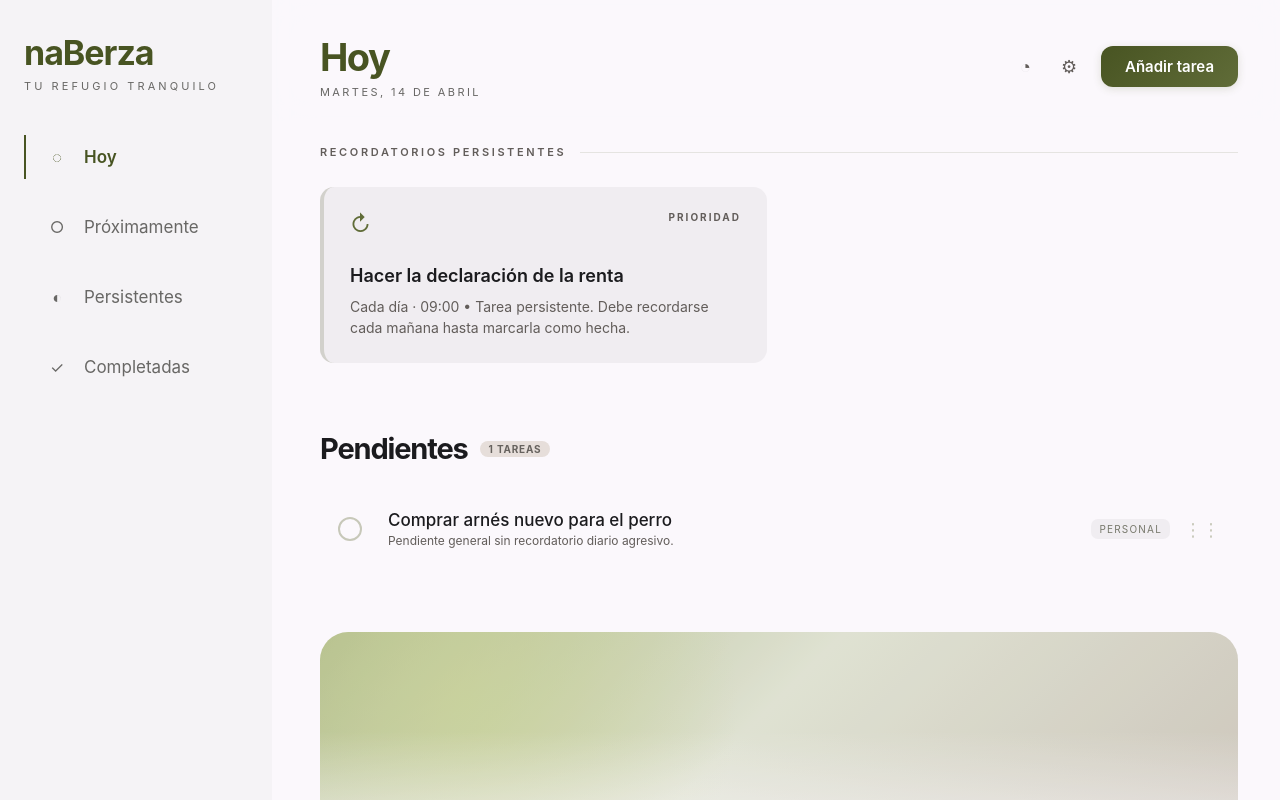
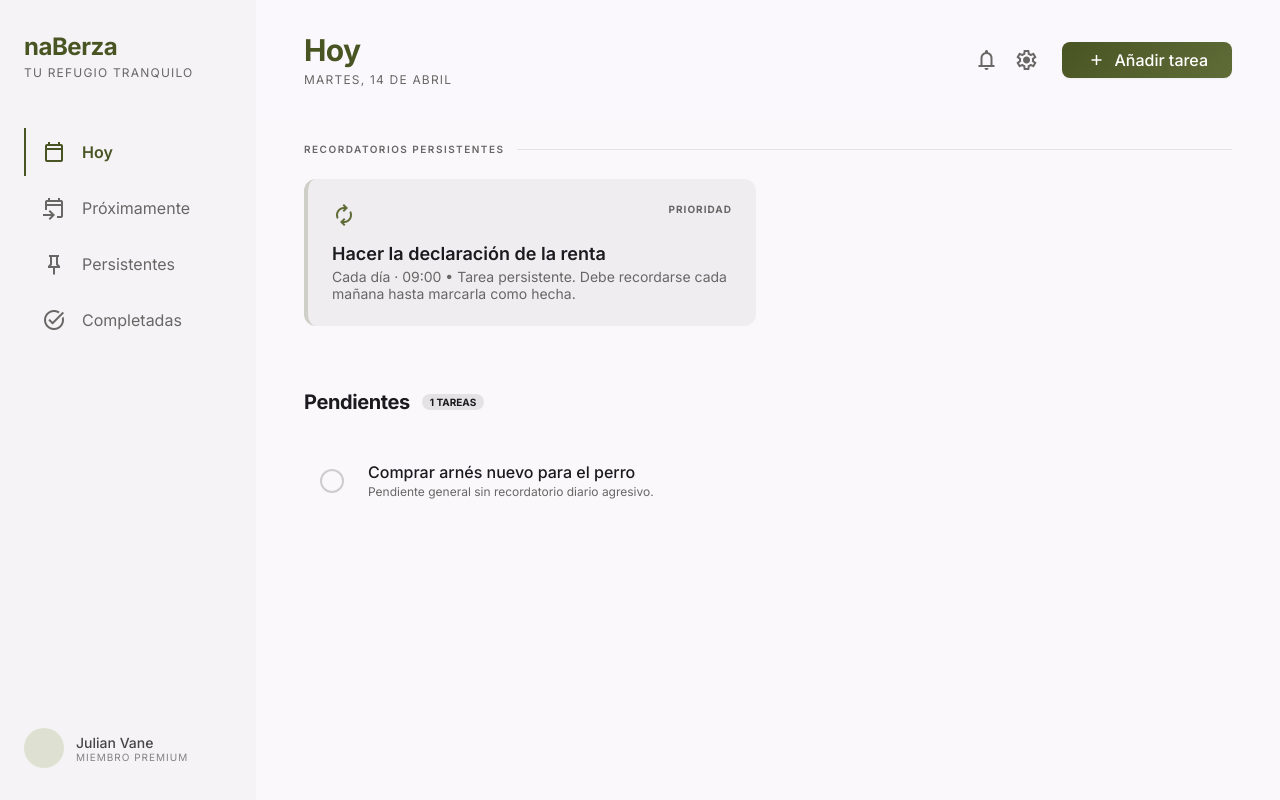
Before and after one commit to micaelanon/naberza, a Next.js app in the folder code/: page / in a window 1280 px wide. Shown: the top 800 px of the page. Built offline with nearby package versions, Linux system fonts and the light colour scheme.

Commit message:
feat: redesign dashboard following 'Quiet Sanctuary' editorial concept in Spanish

```diff
--- a/code/src/app/(dashboard)/page.css
+++ b/code/src/app/(dashboard)/page.css
@@ -1,55 +1,77 @@
 .dashboard-page {
-  display: grid;
-  grid-template-columns: 272px minmax(0, 1fr);
+  display: flex;
   min-height: 100vh;
-  background: #fbf8fc;
+  background-color: #fbf8fc;
+  color: #1b1b1e;
+  font-family: 'Inter', sans-serif;
+  -webkit-font-smoothing: antialiased;
 }
 
 .dashboard-page__sidebar {
+  width: 256px; /* 64 * 4 */
+  position: fixed;
+  left: 0;
+  top: 0;
+  height: 100vh;
+  background-color: #f5f3f6; /* no-line-sidebar */
   display: flex;
   flex-direction: column;
-  min-height: 100vh;
-  padding: 32px 24px 24px;
-  background: #f5f3f6;
+  padding: 32px 24px;
+  z-index: 50;
 }
 
 .dashboard-page__brand-block {
-  margin-bottom: 42px;
+  margin-bottom: 48px;
 }
 
 .dashboard-page__brand {
   margin: 0;
   color: #485422;
-  font-size: 34px;
+  font-size: 24px;
   font-weight: 700;
-  letter-spacing: -0.03em;
+  letter-spacing: -0.02em;
 }
 
 .dashboard-page__brand-subtitle {
-  margin: 6px 0 0;
+  margin: 4px 0 0;
   color: #686765;
-  font-size: 11px;
+  font-size: 12px;
   text-transform: uppercase;
-  letter-spacing: 0.28em;
+  letter-spacing: 0.1em;
 }
 
 .dashboard-page__nav {
-  display: grid;
-  gap: 26px;
+  display: flex;
+  flex-direction: column;
+  gap: 8px;
+  flex: 1;
 }
 
 .dashboard-page__nav-item {
   display: flex;
   align-items: center;
-  gap: 18px;
-  min-height: 44px;
-  padding: 0 0 0 22px;
-  border: 0;
+  gap: 16px;
+  padding: 12px 0 12px 16px;
+  color: #686765;
+  font-weight: 400;
+  text-decoration: none;
   border-left: 2px solid transparent;
+  transition: all 0.2s;
+  cursor: pointer;
   background: transparent;
-  color: #686765;
-  font-size: 17px;
-  text-align: left;
+  border-top: none;
+  border-right: none;
+  border-bottom: none;
+  font-family: 'Inter', sans-serif;
+  font-size: 16px;
+}
+
+.dashboard-page__nav-item:hover {
+  background-color: #f0edf1;
+}
+
+.dashboard-page__nav-item:active {
+  transform: scale(0.98);
 }
 
 .dashboard-page__nav-item--active {
@@ -58,344 +80,347 @@
   border-left-color: #485422;
 }
 
-.dashboard-page__nav-icon {
-  width: 18px;
-  text-align: center;
-  font-size: 16px;
-}
-
-.dashboard-page__sidebar-spacer {
-  flex: 1;
-}
-
 .dashboard-page__profile {
+  margin-top: auto;
+  padding-top: 32px;
   display: flex;
   align-items: center;
-  gap: 14px;
-  margin-top: auto;
-  opacity: 0.92;
+  gap: 12px;
+  opacity: 0.8;
 }
 
 .dashboard-page__avatar {
-  width: 48px;
-  height: 48px;
-  border: 1px solid rgba(72, 84, 34, 0.2);
-  border-radius: 999px;
-  background: radial-gradient(circle at 30% 30%, #444 0%, #232323 62%), linear-gradient(135deg, #d8d4d9, #bfc6a0);
-  box-shadow: inset 0 0 0 2px rgba(255, 255, 255, 0.45);
+  width: 40px;
+  height: 40px;
+  border-radius: 50%;
+  background-color: #d9ddc9; /* placeholder color */
+  overflow: hidden;
 }
 
 .dashboard-page__profile-name {
   margin: 0;
-  color: #303033;
-  font-size: 15px;
+  font-size: 14px;
   font-weight: 500;
 }
 
 .dashboard-page__profile-meta {
-  margin: 3px 0 0;
-  color: #77786b;
+  margin: 0;
   font-size: 10px;
   text-transform: uppercase;
-  letter-spacing: 0.22em;
+  letter-spacing: 0.1em;
+  color: #686765;
 }
 
 .dashboard-page__canvas {
-  min-width: 0;
+  margin-left: 256px;
+  flex: 1;
+  min-height: 100vh;
+  display: flex;
+  flex-direction: column;
+  background-color: #fbf8fc;
 }
 
 .dashboard-page__topbar {
+  display: flex;
+  justify-content: space-between;
+  align-items: center;
+  width: 100%;
+  padding: 32px 48px;
   position: sticky;
   top: 0;
-  z-index: 10;
-  display: flex;
-  align-items: center;
-  justify-content: space-between;
-  padding: 34px 42px 22px 48px;
-  background: rgba(251, 248, 252, 0.82);
+  background: rgba(251, 248, 252, 0.8);
   backdrop-filter: blur(20px);
+  z-index: 40;
 }
 
 .dashboard-page__topbar-title {
   margin: 0;
+  font-size: 30px;
+  font-weight: 700;
+  letter-spacing: -0.02em;
   color: #485422;
-  font-size: 38px;
-  font-weight: 700;
-  letter-spacing: -0.04em;
 }
 
 .dashboard-page__topbar-date {
-  margin: 5px 0 0;
+  margin: 4px 0 0;
+  font-size: 12px;
+  text-transform: uppercase;
+  letter-spacing: 0.1em;
   color: #686765;
-  font-size: 11px;
-  text-transform: uppercase;
-  letter-spacing: 0.22em;
 }
 
 .dashboard-page__topbar-actions {
   display: flex;
   align-items: center;
-  gap: 18px;
+  gap: 24px;
+}
+
+.dashboard-page__icon-buttons {
+  display: flex;
+  gap: 16px;
 }
 
 .dashboard-page__icon-button {
-  border: 0;
-  background: transparent;
-  color: #625d5a;
-  font-size: 18px;
+  background: none;
+  border: none;
+  color: #686765;
+  cursor: pointer;
+  transition: opacity 0.2s;
+  padding: 0;
+  display: flex;
+  align-items: center;
+  justify-content: center;
+}
+
+.dashboard-page__icon-button:hover {
+  opacity: 0.8;
 }
 
 .dashboard-page__primary-button {
-  padding: 11px 24px;
-  border: 0;
-  border-radius: 12px;
   background: linear-gradient(135deg, #485422 0%, #606c38 100%);
-  color: #fff;
-  font-size: 15px;
-  font-weight: 600;
-  box-shadow: 0 2px 8px rgba(72, 84, 34, 0.16);
+  color: white;
+  border-radius: 8px;
+  padding: 8px 24px;
+  font-weight: 500;
+  display: flex;
+  align-items: center;
+  gap: 8px;
+  border: none;
+  transition: all 0.2s;
+  box-shadow: 0 1px 2px rgba(0,0,0,0.05);
+  cursor: pointer;
+  font-family: 'Inter', sans-serif;
+  font-size: 16px;
+}
+
+.dashboard-page__primary-button:active {
+  transform: scale(0.95);
 }
 
 .dashboard-page__content {
-  max-width: 1040px;
-  padding: 24px 42px 56px 48px;
+  padding: 24px 48px;
+  max-width: 1024px;
+  width: 100%;
 }
 
+/* Persistent Section */
 .dashboard-page__section {
-  margin-bottom: 68px;
+  margin-bottom: 64px;
 }
 
-.dashboard-page__section-heading {
+.dashboard-page__section-header {
   display: flex;
   align-items: center;
-  gap: 14px;
-  margin-bottom: 28px;
+  gap: 12px;
+  margin-bottom: 24px;
 }
 
 .dashboard-page__section-kicker {
-  color: #625d5a;
-  font-size: 11px;
+  font-size: 10px;
+  text-transform: uppercase;
+  letter-spacing: 0.15em;
+  color: #686765;
   font-weight: 600;
-  text-transform: uppercase;
-  letter-spacing: 0.24em;
-  white-space: nowrap;
 }
 
 .dashboard-page__section-line {
+  height: 1px;
   flex: 1;
-  height: 1px;
-  background: rgba(199, 200, 185, 0.42);
+  background-color: rgba(104, 103, 101, 0.15);
 }
 
 .dashboard-page__persistent-grid {
   display: grid;
-  grid-template-columns: repeat(2, minmax(0, 1fr));
+  grid-template-columns: 1fr;
   gap: 24px;
 }
 
+@media (min-width: 768px) {
+  .dashboard-page__persistent-grid {
+    grid-template-columns: repeat(2, 1fr);
+  }
+}
+
 .dashboard-page__persistent-card {
+  background-color: #f0edf1;
+  border-radius: 12px;
+  padding: 24px;
   display: flex;
   flex-direction: column;
   justify-content: space-between;
-  min-height: 176px;
-  padding: 24px 26px;
-  border-left: 4px solid rgba(72, 84, 34, 0.18);
-  border-radius: 14px;
-  background: #f0edf1;
+  border-left: 4px solid rgba(72, 84, 34, 0.2);
+  transition: all 0.2s;
+  cursor: pointer;
 }
 
-.dashboard-page__persistent-topline {
-  display: flex;
-  align-items: start;
-  justify-content: space-between;
+.dashboard-page__persistent-card:hover {
+  background-color: #e5e2e6;
 }
 
-.dashboard-page__persistent-refresh {
+.dashboard-page__persistent-top {
+  display: flex;
+  justify-content: space-between;
+  align-items: flex-start;
+}
+
+.dashboard-page__persistent-icon {
   color: #606c38;
-  font-size: 22px;
 }
 
 .dashboard-page__persistent-tag {
-  color: #625d5a;
   font-size: 10px;
+  text-transform: uppercase;
+  letter-spacing: 0.1em;
+  color: #686765;
   font-weight: 700;
-  text-transform: uppercase;
-  letter-spacing: 0.2em;
 }
 
-.dashboard-page__persistent-body {
-  margin-top: 18px;
+.dashboard-page__persistent-info {
+  margin-top: 16px;
 }
 
 .dashboard-page__persistent-title {
   margin: 0;
-  color: #1b1b1e;
   font-size: 18px;
   font-weight: 600;
-  line-height: 1.3;
+  color: #1b1b1e;
 }
 
-.dashboard-page__persistent-copy {
-  margin: 8px 0 0;
-  color: #625d5a;
+.dashboard-page__persistent-desc {
+  margin: 4px 0 0;
   font-size: 14px;
-  line-height: 1.55;
+  color: #686765;
 }
 
+/* Todos Section */
 .dashboard-page__todo-header {
   display: flex;
   align-items: center;
   gap: 12px;
-  margin-bottom: 28px;
+  margin-bottom: 32px;
 }
 
 .dashboard-page__todo-title {
   margin: 0;
+  font-size: 20px;
+  font-weight: 700;
+  letter-spacing: -0.02em;
   color: #1b1b1e;
-  font-size: 29px;
-  font-weight: 700;
-  letter-spacing: -0.04em;
 }
 
 .dashboard-page__todo-badge {
-  padding: 2px 9px;
-  border-radius: 999px;
-  background: #e6deda;
-  color: #66625e;
+  background-color: #e5e2e6;
+  color: #1b1b1e;
+  padding: 2px 8px;
+  border-radius: 9999px;
   font-size: 10px;
   font-weight: 700;
-  letter-spacing: 0.08em;
 }
 
 .dashboard-page__todo-list {
-  display: grid;
-  gap: 6px;
+  display: flex;
+  flex-direction: column;
+  gap: 4px;
 }
 
 .dashboard-page__todo-item {
   display: flex;
   align-items: center;
-  gap: 26px;
-  padding: 16px 18px;
+  padding: 16px;
   border-radius: 12px;
+  transition: all 0.2s;
+  cursor: pointer;
+}
+
+.dashboard-page__todo-item:hover {
+  background-color: #ffffff;
 }
 
 .dashboard-page__todo-check {
   width: 24px;
   height: 24px;
-  border: 2px solid #c7c8b9;
-  border-radius: 999px;
-  flex: none;
+  border: 2px solid rgba(104, 103, 101, 0.3);
+  border-radius: 50%;
+  display: flex;
+  align-items: center;
+  justify-content: center;
+  margin-right: 24px;
+  transition: border-color 0.2s;
+}
+
+.dashboard-page__todo-item:hover .dashboard-page__todo-check {
+  border-color: #485422;
+}
+
+.dashboard-page__todo-check-inner {
+  width: 12px;
+  height: 12px;
+  background-color: #485422;
+  border-radius: 50%;
+  opacity: 0;
+  transition: opacity 0.2s;
+}
+
+.dashboard-page__todo-item:hover .dashboard-page__todo-check-inner {
+  opacity: 0.1;
 }
 
 .dashboard-page__todo-main {
   flex: 1;
-  min-width: 0;
-}
-
-.dashboard-page__todo-title-row {
-  display: flex;
-  align-items: center;
-  gap: 12px;
 }
 
 .dashboard-page__todo-item-title {
   margin: 0;
+  font-size: 16px;
+  font-weight: 500;
   color: #1b1b1e;
-  font-size: 17px;
-  font-weight: 500;
 }
 
-.dashboard-page__todo-time {
-  padding: 2px 8px;
-  border-radius: 6px;
-  background: rgba(72, 84, 34, 0.1);
-  color: #485422;
-  font-size: 10px;
-  font-weight: 700;
-}
-
-.dashboard-page__todo-copy {
-  margin: 3px 0 0;
-  color: #625d5a;
+.dashboard-page__todo-desc {
+  margin: 2px 0 0;
   font-size: 12px;
+  color: #686765;
 }
 
 .dashboard-page__todo-side {
   display: flex;
   align-items: center;
-  gap: 14px;
+  gap: 12px;
+  opacity: 0;
+  transition: opacity 0.2s;
+}
+
+.dashboard-page__todo-item:hover .dashboard-page__todo-side {
+  opacity: 1;
 }
 
 .dashboard-page__todo-chip {
-  padding: 4px 8px;
-  border-radius: 7px;
-  background: #f0edf1;
-  color: #77786b;
   font-size: 10px;
   text-transform: uppercase;
-  letter-spacing: 0.12em;
+  letter-spacing: 0.1em;
+  color: #686765;
+  background-color: #f0edf1;
+  padding: 4px 8px;
+  border-radius: 4px;
 }
 
 .dashboard-page__todo-drag {
-  color: #c7c8b9;
-  font-size: 18px;
-}
-
-.dashboard-page__image-panel {
-  position: relative;
-  height: 276px;
-  overflow: hidden;
-  border-radius: 28px;
-  background: radial-gradient(circle at 16% 26%, rgba(193, 205, 132, 0.7), transparent 34%), linear-gradient(135deg, #a0ae73 0%, #d9ddc9 44%, #c1b8ab 100%);
-  opacity: 0.82;
-}
-
-.dashboard-page__image-overlay {
-  position: absolute;
-  inset: 0;
-  background: linear-gradient(to top, #fbf8fc, transparent 64%);
-}
-
-.dashboard-page__image-caption {
-  position: absolute;
-  left: 34px;
-  bottom: 34px;
-  margin: 0;
-  color: #303033;
-  font-size: 12px;
-  font-weight: 500;
-  text-transform: uppercase;
-  letter-spacing: 0.24em;
-}
-
-@media (max-width: 1100px) {
-  .dashboard-page {
-    grid-template-columns: 240px minmax(0, 1fr);
-  }
+  color: rgba(104, 103, 101, 0.5);
 }
 
 @media (max-width: 860px) {
-  .dashboard-page {
-    grid-template-columns: 1fr;
-  }
-
   .dashboard-page__sidebar {
-    min-height: auto;
-    gap: 24px;
-  }
-
-  .dashboard-page__sidebar-spacer {
     display: none;
   }
-
-  .dashboard-page__persistent-grid {
-    grid-template-columns: 1fr;
+  .dashboard-page__canvas {
+    margin-left: 0;
   }
-
   .dashboard-page__topbar,
   .dashboard-page__content {
     padding-left: 24px;
     padding-right: 24px;
   }
+  .dashboard-page__todo-side {
+    opacity: 1;
+  }
 }
--- a/code/src/app/(dashboard)/page.tsx
+++ b/code/src/app/(dashboard)/page.tsx
@@ -18,24 +18,22 @@ export default function DashboardPage() {
 
           <nav className="dashboard-page__nav" aria-label="Main navigation">
             <button className="dashboard-page__nav-item dashboard-page__nav-item--active" type="button">
-              <span className="dashboard-page__nav-icon">◌</span>
+              <span className="material-symbols-outlined" style={{fontVariationSettings: "'FILL' 0"}}>calendar_today</span>
               <span>Hoy</span>
             </button>
             <button className="dashboard-page__nav-item" type="button">
-              <span className="dashboard-page__nav-icon">○</span>
+              <span className="material-symbols-outlined" style={{fontVariationSettings: "'FILL' 0"}}>event_upcoming</span>
               <span>Próximamente</span>
             </button>
             <button className="dashboard-page__nav-item" type="button">
-              <span className="dashboard-page__nav-icon">◐</span>
+              <span className="material-symbols-outlined" style={{fontVariationSettings: "'FILL' 0"}}>push_pin</span>
               <span>Persistentes</span>
             </button>
             <button className="dashboard-page__nav-item" type="button">
-              <span className="dashboard-page__nav-icon">✓</span>
+              <span className="material-symbols-outlined" style={{fontVariationSettings: "'FILL' 0"}}>task_alt</span>
               <span>Completadas</span>
             </button>
           </nav>
-
-          <div className="dashboard-page__sidebar-spacer" />
 
           <div className="dashboard-page__profile">
             <div className="dashboard-page__avatar" />
@@ -53,15 +51,20 @@ export default function DashboardPage() {
               <p className="dashboard-page__topbar-date">Martes, 14 de abril</p>
             </div>
             <div className="dashboard-page__topbar-actions">
-              <button className="dashboard-page__icon-button" type="button">◔</button>
-              <button className="dashboard-page__icon-button" type="button">⚙</button>
-              <button className="dashboard-page__primary-button" type="button">Añadir tarea</button>
+              <div className="dashboard-page__icon-buttons">
+                <button className="dashboard-page__icon-button material-symbols-outlined" type="button">notifications</button>
+                <button className="dashboard-page__icon-button material-symbols-outlined" type="button">settings</button>
+              </div>
+              <button className="dashboard-page__primary-button" type="button">
+                <span className="material-symbols-outlined" style={{fontSize: '20px'}}>add</span>
+                <span>Añadir tarea</span>
+              </button>
             </div>
           </header>
 
           <div className="dashboard-page__content">
             <section className="dashboard-page__section">
-              <div className="dashboard-page__section-heading">
+              <div className="dashboard-page__section-header">
                 <span className="dashboard-page__section-kicker">Recordatorios persistentes</span>
                 <div className="dashboard-page__section-line" />
               </div>
@@ -69,13 +72,13 @@ export default function DashboardPage() {
               <div className="dashboard-page__persistent-grid">
                 {persistentTasks.map((task) => (
                   <article className="dashboard-page__persistent-card" key={task.id}>
-                    <div className="dashboard-page__persistent-topline">
-                      <span className="dashboard-page__persistent-refresh">↻</span>
+                    <div className="dashboard-page__persistent-top">
+                      <span className="material-symbols-outlined dashboard-page__persistent-icon" style={{fontVariationSettings: "'FILL' 0"}}>autorenew</span>
                       <span className="dashboard-page__persistent-tag">{task.priority === "high" ? "Prioridad" : "Salud"}</span>
                     </div>
-                    <div className="dashboard-page__persistent-body">
+                    <div className="dashboard-page__persistent-info">
                       <h3 className="dashboard-page__persistent-title">{task.title}</h3>
-                      <p className="dashboard-page__persistent-copy">{task.dueLabel} • {task.note}</p>
+                      <p className="dashboard-page__persistent-desc">{task.dueLabel} • {task.note}</p>
                     </div>
                   </article>
                 ))}
@@ -91,26 +94,20 @@ export default function DashboardPage() {
               <div className="dashboard-page__todo-list">
                 {normalTasks.map((task) => (
                   <article className="dashboard-page__todo-item" key={task.id}>
-                    <div className="dashboard-page__todo-check" />
+                    <div className="dashboard-page__todo-check">
+                      <div className="dashboard-page__todo-check-inner" />
+                    </div>
                     <div className="dashboard-page__todo-main">
-                      <div className="dashboard-page__todo-title-row">
-                        <h5 className="dashboard-page__todo-item-title">{task.title}</h5>
-                        {task.id === "arnes-perro" ? null : <span className="dashboard-page__todo-time">4:00 PM</span>}
-                      </div>
-                      <p className="dashboard-page__todo-copy">{task.note}</p>
+                      <h5 className="dashboard-page__todo-item-title">{task.title}</h5>
+                      <p className="dashboard-page__todo-desc">{task.note}</p>
                     </div>
                     <div className="dashboard-page__todo-side">
-                      <span className="dashboard-page__todo-chip">{task.channel === "dashboard" ? "Personal" : "Salud"}</span>
-                      <span className="dashboard-page__todo-drag">⋮⋮</span>
+                      <span className="dashboard-page__todo-chip">{task.channel === "dashboard" ? "Personal" : "Trabajo"}</span>
+                      <span className="material-symbols-outlined dashboard-page__todo-drag">drag_indicator</span>
                     </div>
                   </article>
                 ))}
               </div>
-            </section>
-
-            <section className="dashboard-page__image-panel">
-              <div className="dashboard-page__image-overlay" />
-              <p className="dashboard-page__image-caption">Respira. Piensa. Actúa.</p>
             </section>
           </div>
         </section>
--- a/code/src/app/layout.tsx
+++ b/code/src/app/layout.tsx
@@ -13,6 +13,12 @@ export default function RootLayout({
 }>) {
   return (
     <html lang="es">
+      <head>
+        <link rel="preconnect" href="https://fonts.googleapis.com" />
+        <link rel="preconnect" href="https://fonts.gstatic.com" crossOrigin="anonymous" />
+        <link href="https://fonts.googleapis.com/css2?family=Inter:wght@400;500;600;700&display=swap" rel="stylesheet" />
+        <link href="https://fonts.googleapis.com/css2?family=Material+Symbols+Outlined:opsz,wght,FILL,GRAD@24,400,0,0&display=swap" rel="stylesheet" />
+      </head>
       <body>{children}</body>
     </html>
   );
```
